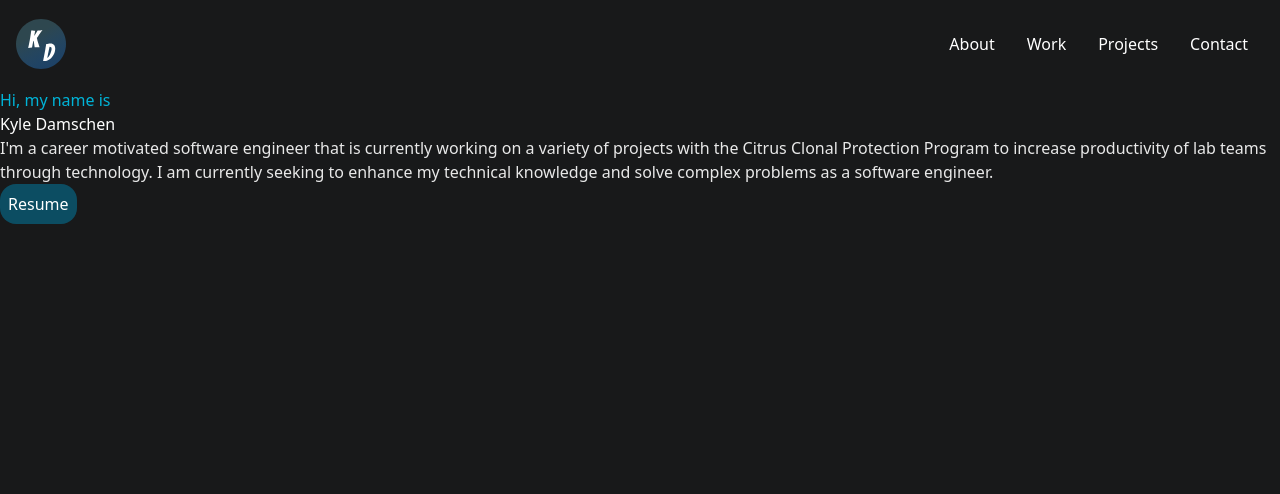
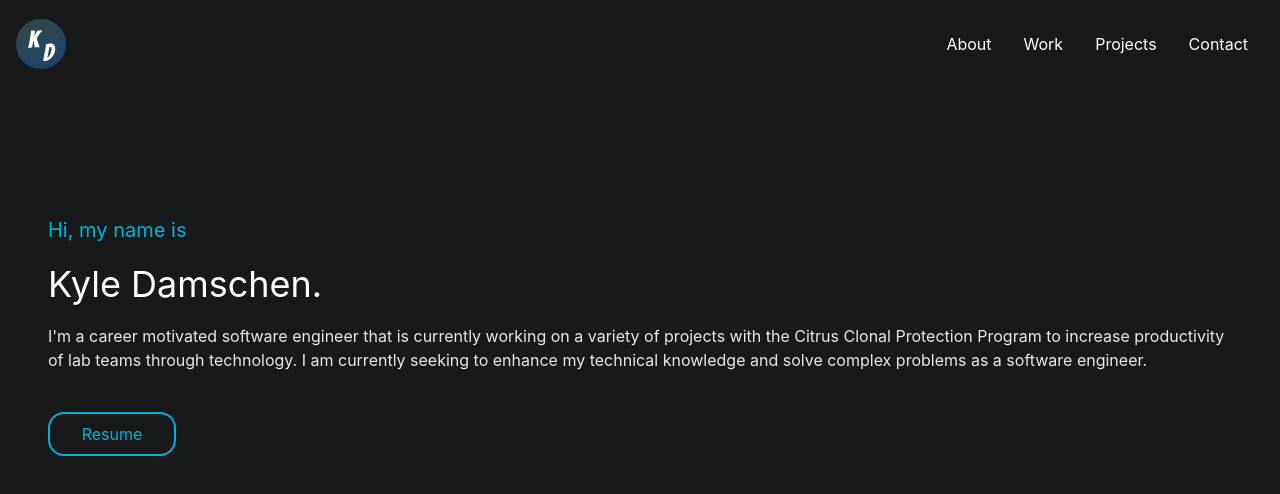
Before and after one commit to kninja99/Portfolio-Website, a Vue app in the folder frontend/: page / in a window 1280 px wide. Shown: the top 494 px of the page. Built offline with nearby package versions, Linux system fonts and the light colour scheme.

Commit message:
color styles

```diff
--- a/frontend/src/App.vue
+++ b/frontend/src/App.vue
@@ -1,5 +1,5 @@
 <template>
-  <div id="main" class="bg-dark-gray h-screen w-screen overflow-hidden">
+  <div id="main" class="bg-dark-gray h-screen w-screen overflow-x-hidden">
     <Header />
     <Landing />
   </div>
--- a/frontend/src/assets/tailwind.css
+++ b/frontend/src/assets/tailwind.css
@@ -3,3 +3,9 @@
 @tailwind components;
 
 @tailwind utilities;
+
+@import url('https://fonts.googleapis.com/css2?family=Inter:wght@100;200;300;400;500;600;700;800;900&display=swap');
+
+#app {
+    font-family: 'Inter', sans-serif;
+}
--- a/frontend/src/components/Landing.vue
+++ b/frontend/src/components/Landing.vue
@@ -1,16 +1,18 @@
 <template>
-  <div>
-    <p class="text-light-blue">Hi, my name is</p>
-    <h1 class="text-white">Kyle Damschen</h1>
+  <div class="mt-32 mx-12">
+    <p class="text-light-blue text-xl">Hi, my name is</p>
+    <h1 class="text-white text-4xl my-5">Kyle Damschen.</h1>
     <!-- <h1>I build things through technology.</h1> -->
-    <p class="text-dark-white">
+    <p class="text-dark-white text-base">
       I'm a career motivated software engineer that is currently working on a
       variety of projects with the Citrus Clonal Protection Program to increase
       productivity of lab teams through technology. I am currently seeking to
       enhance my technical knowledge and solve complex problems as a software
       engineer.
     </p>
-    <button class="text-white bg-btn-blue hover:bg-dark-blue p-2 rounded-2xl">
+    <button
+      class="text-light-blue border-solid border-2 border-light-blue p-2 rounded-2xl w-32 my-10"
+    >
       Resume
     </button>
   </div>
```
